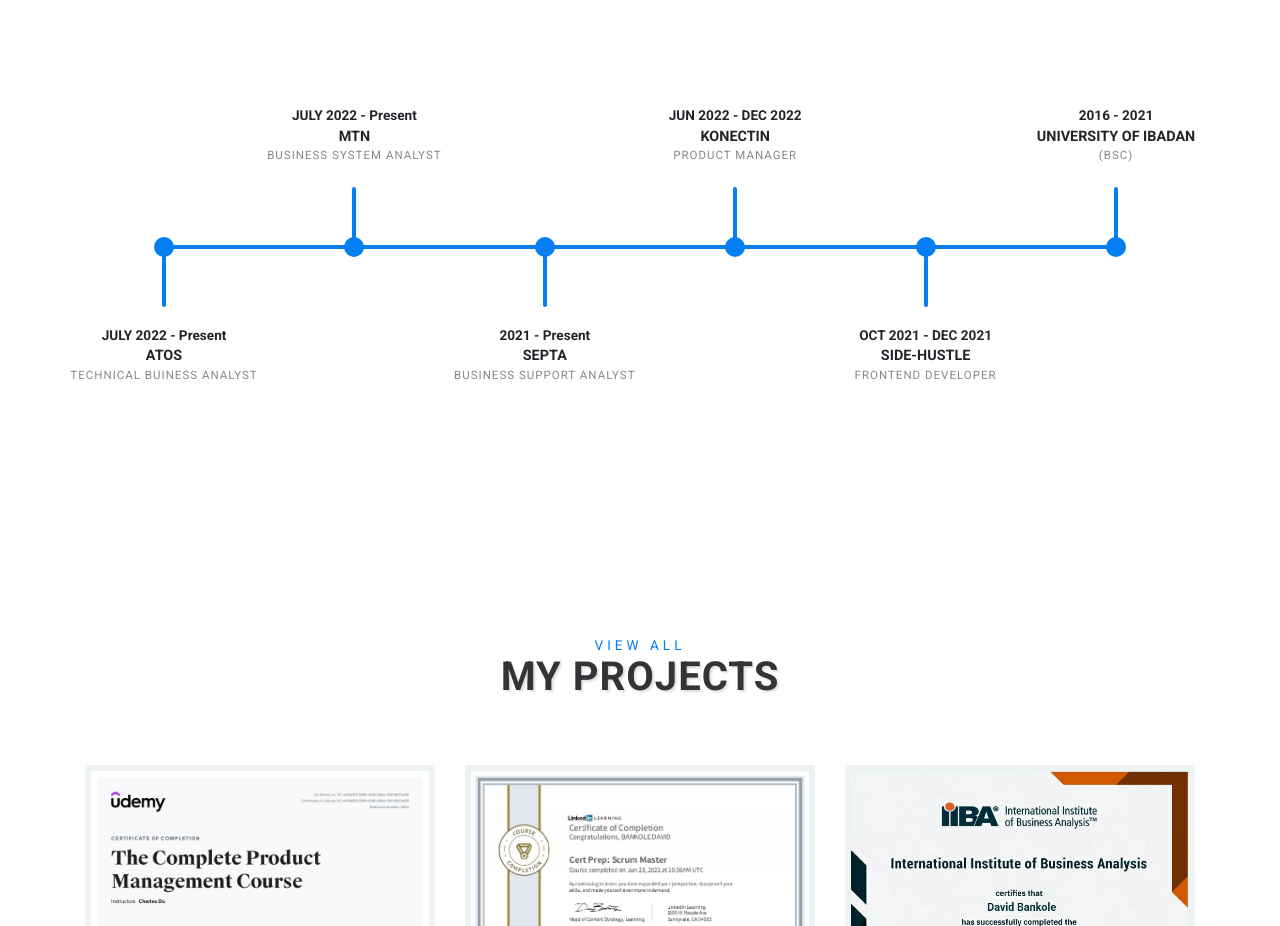
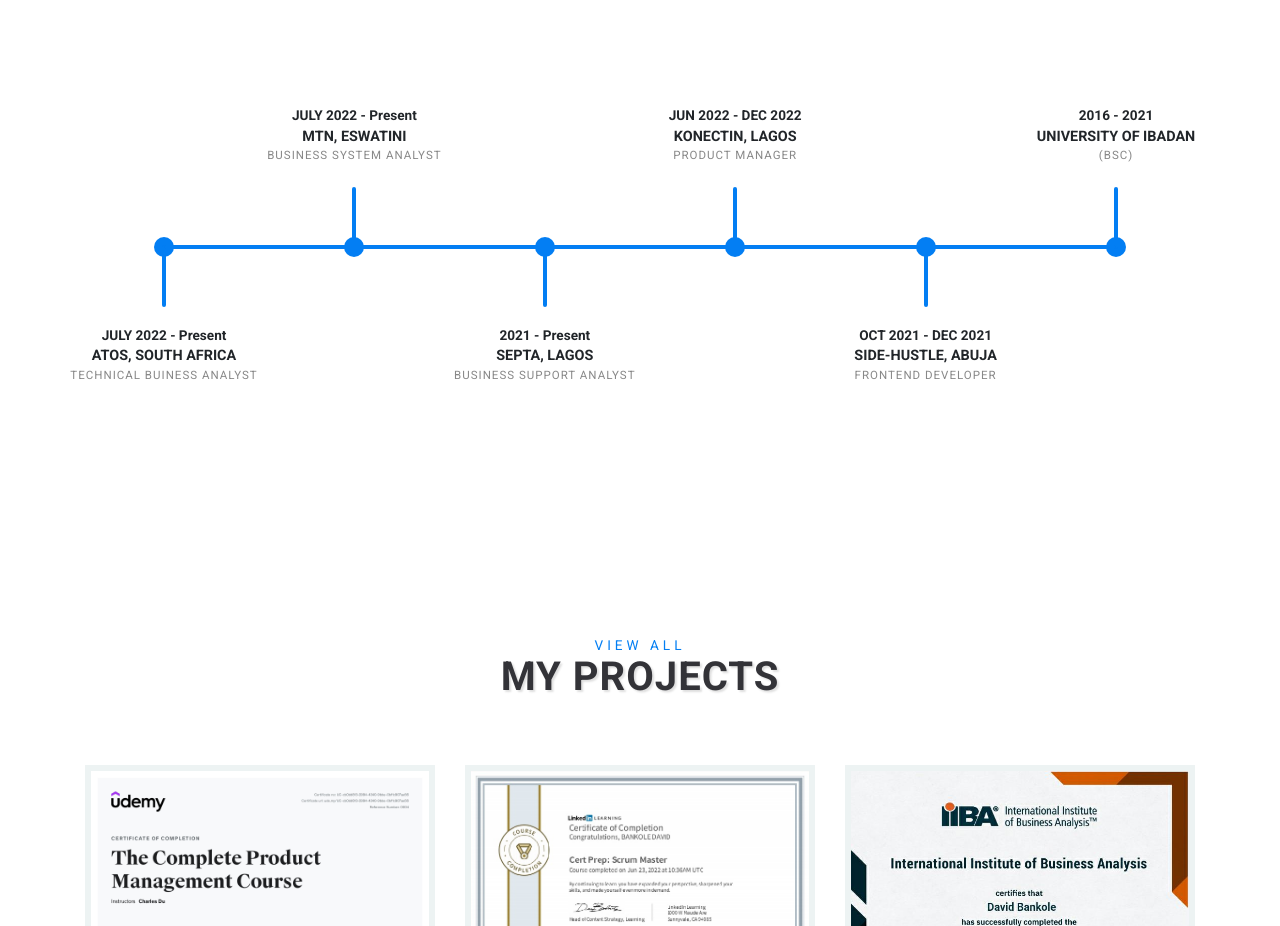
Before and after one commit to Tomibanks/Tech-cv, a plain HTML site: page index.html in a window 1280 px wide. Shown: the part 1940-2866 px from the top of the page. Drawn offline with Linux system fonts and the light colour scheme; some icons are missing.

Commit message:
5th changes

```diff
--- a/index.html
+++ b/index.html
@@ -254,7 +254,7 @@
                                                 <div class="card-body">
                                                     <i class="fas fa-sliders-h mb-4"></i>
                                                     <h5 class="card-title">BUSINESS ANALYST</h5>
-                                                    <p class="card-text">Developing functional strategist that reach business goal and improve for a company.</p>
+                                                    <p class="card-text">Developing functional strategist that reach business goal and improvement for a company.</p>
                                                 </div>
                                             </div>
                                         </div>
@@ -791,23 +791,23 @@
 
             var events = [{
                     date: 'JULY 2022 - Present',
-                    content: 'ATOS <small>TECHNICAL BUINESS ANALYST</small>'
+                    content: 'ATOS, South Africa <small>TECHNICAL BUINESS ANALYST</small>'
                 },
                 {
                     date: 'JULY 2022 - Present',
-                    content: 'MTN <small>BUSINESS SYSTEM ANALYST</small>'
+                    content: 'MTN, Eswatini <small>BUSINESS SYSTEM ANALYST</small>'
                 },
                 {
                     date: '2021 - Present',
-                    content: 'SEPTA <small>BUSINESS SUPPORT ANALYST</small>'
+                    content: 'SEPTA, Lagos <small>BUSINESS SUPPORT ANALYST</small>'
                 },
                 {
                     date: 'JUN 2022 - DEC 2022',
-                    content: 'KONECTIN <small>PRODUCT MANAGER</small>'
+                    content: 'KONECTIN, Lagos <small>PRODUCT MANAGER</small>'
                 },
                 {
                     date: 'OCT 2021 - DEC 2021',
-                    content: 'SIDE-HUSTLE <small>FRONTEND DEVELOPER</small>'
+                    content: 'SIDE-HUSTLE, Abuja <small>FRONTEND DEVELOPER</small>'
                 },
                 {
                     date: '2016 - 2021',
```
